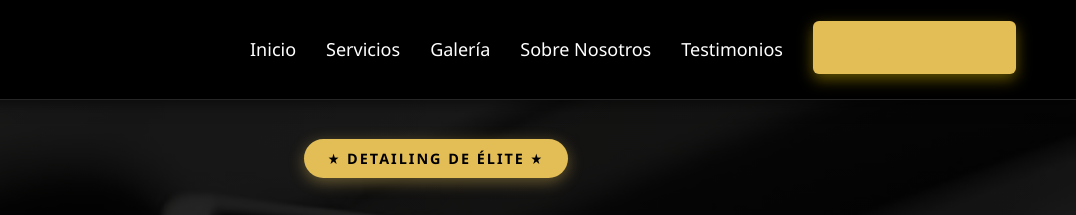
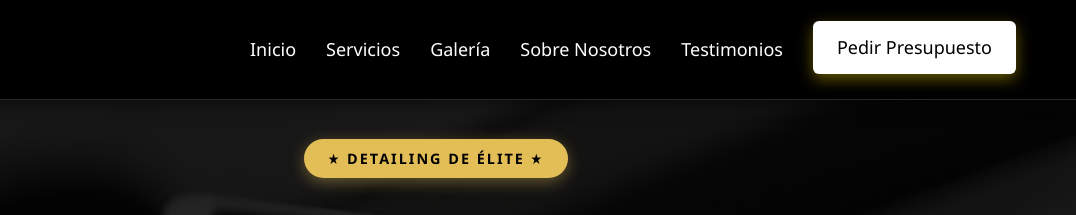
Before and after one commit to AleksandarAleksandrov11/DLS_Detailing_Web, a plain HTML site: page index.html in a window 1280 px wide. In both pictures the pointer is over the link "Pedir Presupuesto". Shown: the top 215 px of the page, 204-1280 px from the left. Drawn offline with Linux system fonts and the light colour scheme.

Commit message:
Solved cta button hover problem

```diff
--- a/assets/css/style.css
+++ b/assets/css/style.css
@@ -96,7 +96,8 @@ header {
 }
 
 .cta-button:hover {
-    background-color: white;
+    background-color: white !important;
+    color: #000000 !important;
     transform: scale(1.05);
 }
 
```
